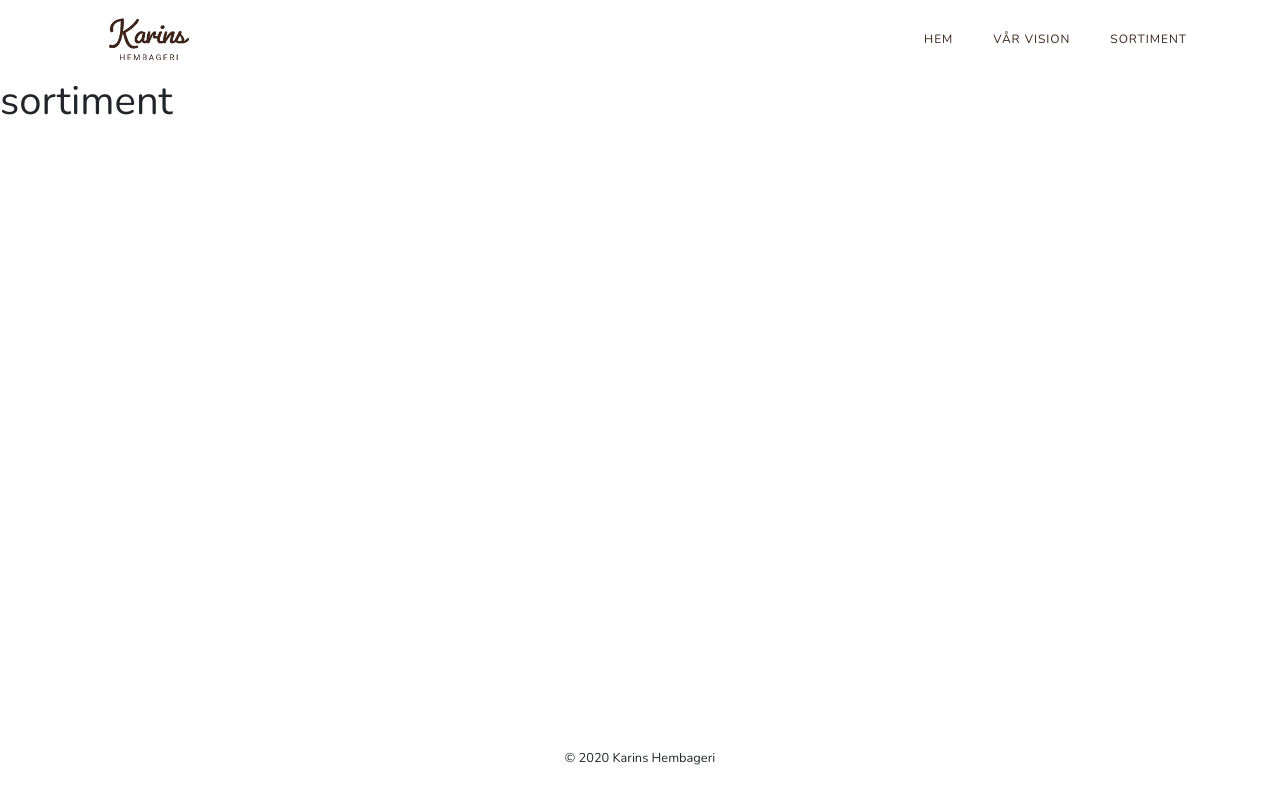
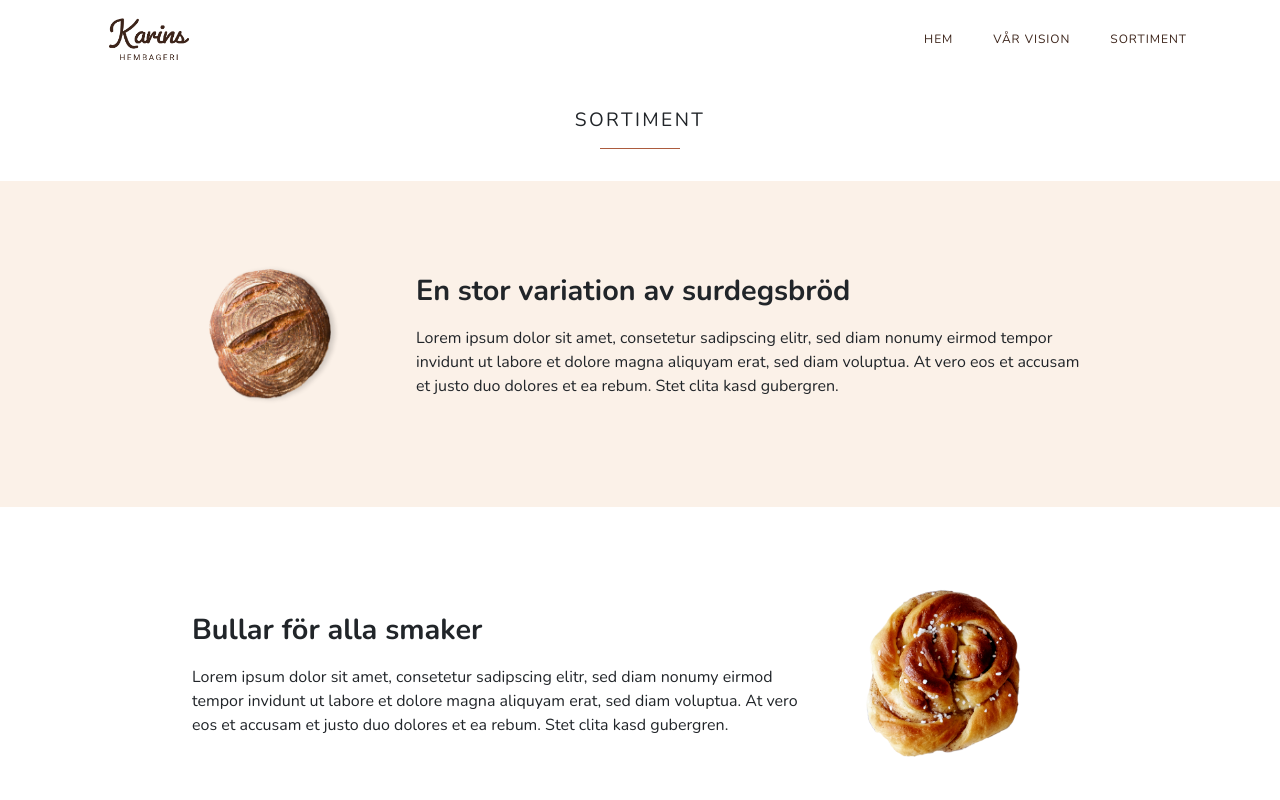
Before and after one commit to MrjonasN/Angular-JS-assignment-1, a plain HTML site: page Karins-hembageri/index.html at #!/collection in a window 1280 px wide. Shown: the top 800 px of the page. Drawn offline with nearby package versions, Linux system fonts and the light colour scheme; some packages are replaced by stand-ins of ours.

Commit message:
uppgift-1

```diff
--- a/Karins-hembageri/app.js
+++ b/Karins-hembageri/app.js
@@ -13,28 +13,33 @@ angular.module("bageriApp", ["ngRoute"])
             .when('/collection', {
                 templateUrl: 'views/collection.html',
                 controller: 'collectionController'
-            })
+            });
     })
 
     .controller('homeController', function ($scope) {
         $scope.logo = 'img/logo-header.png',
         $scope.title = 'nybakat bröd',
         $scope.text = 'Vi bakar för en hållbar framtid',
-        $scope.buttonText = 'sortiment'
+        $scope.buttonText = 'sortiment';
     })
 
     .controller('visionController', function($scope) {
+        $scope.headline = 'Vår vision',
         $scope.title = '100% surdegsbröd gjort på kärlek och respekt för råvaran',
         $scope.text = 'Lorem ipsum dolor sit amet, consetetur sadipscing elitr, sed diam nonumy eirmod tempor invidunt ut laboreet dolore magna aliquyam erat, sed diam voluptua. At vero eos et accusam et justo duo dolores et earebum. Stet clita kasd gubergren.'
+        $scope.buttonText = 'sortiment',
         $scope.imgLeft = 'img/wheat.png',
-        $scope.imgRight = 'img/sliced_bread.png'
+        $scope.imgRight = 'img/sliced_bread.png';
     })
 
     .controller('collectionController', function($scope) {
-
+        $scope.headline = 'Sortiment';
+        $scope.products = [
+            { image: 'img/surdegsbröd_s.png', title: 'En stor variation av surdegsbröd', text: 'Lorem ipsum dolor sit amet, consetetur sadipscing elitr, sed diam nonumy eirmod tempor invidunt ut labore et dolore magna aliquyam erat, sed diam voluptua. At vero eos et accusam et justo duo dolores et ea rebum. Stet clita kasd gubergren.' },
+            { image: 'img/bulle_s.png', title: 'Bullar för alla smaker', text: 'Lorem ipsum dolor sit amet, consetetur sadipscing elitr, sed diam nonumy eirmod tempor invidunt ut labore et dolore magna aliquyam erat, sed diam voluptua. At vero eos et accusam et justo duo dolores et ea rebum. Stet clita kasd gubergren.' },
+            { image: 'img/croissant_s.png', title: 'Frasiga croissanter', text: 'Lorem ipsum dolor sit amet, consetetur sadipscing elitr, sed diam nonumy eirmod tempor invidunt ut labore et dolore magna aliquyam erat, sed diam voluptua. At vero eos et accusam et justo duo dolores et ea rebum. Stet clita kasd gubergren.' },
+        ]
     })
-
-
 
     .directive('appheader', function () {
         return {
--- a/Karins-hembageri/style.css
+++ b/Karins-hembageri/style.css
@@ -12,7 +12,7 @@ h2 {
 }
 
 .headline {
-    margin: 7rem 0;
+    margin: 2rem 0;
     text-transform: uppercase;
     font-size: 1.2rem;
     letter-spacing: 0.15rem;
@@ -135,21 +135,6 @@ header h2 {
 }
 /* EN HEADER */
 
-/* FOOTER */
-footer {
-    /* background-color: #3c241a; */
-    background-color: #fff;
-    /* color: #000; */
-    padding: 2rem 0;
-    font-size: 0.8rem;
-    text-align: center;
-    position: fixed;
-    left: 0;
-    bottom: 0;
-    width: 100%;
-}
-/* END FOOTER */
-
 /* VISION SECTION */
 .vision {
     display: flex;
@@ -159,7 +144,7 @@ footer {
     display: none;
 }
 
-.vision button {
+.vision .btn {
     margin-top: 2.5rem;
 }
 
@@ -195,3 +180,70 @@ footer {
         margin-right: 5rem;
     }
 }
+
+/* COLLECTION SECTION */
+.collection-bg-a {
+    background-color: #FBF1E8;
+
+}
+
+.collection-bg-b {
+    background-color: #fff;
+}
+
+.collection {
+    display: flex;
+    flex-direction: column;
+    padding: 4rem 0;
+}
+
+.collection img {
+    width: 11rem;
+    margin-bottom: 1rem;
+}
+
+.collection h2 {
+    font-size: 1.8rem;
+}
+
+@media(min-width: 992px) {
+
+    #collection .container {
+        width: 70%;
+    }
+
+    .collection {
+        flex-direction: row;
+        align-items: center;
+        padding: 5rem 0;
+    }
+
+    .collection-bg-b .collection .collection-img {
+        order: 2;
+    }
+    .collection-bg-b .collection .collection-text {
+        order: 1;
+        margin-right: 4rem;
+    }
+
+    .collection img {
+        width: 10rem;
+        margin-right: 4rem;
+    }
+
+    .collection h2,
+    .collection p {
+    text-align: left;
+    }
+
+}
+
+/* FOOTER */
+footer {
+    background-color: #fff;
+    padding: 2rem 0;
+    font-size: 0.8rem;
+    text-align: center;
+    width: 100%;
+}
+/* END FOOTER */
--- a/Karins-hembageri/views/collection.html
+++ b/Karins-hembageri/views/collection.html
@@ -1 +1,16 @@
-<h1>sortiment</h1>
+<h3 class="headline">{{ headline }}
+    <hr>
+</h3>
+<section class="text-center" id="collection">
+    <div ng-repeat="item in products" ng-class-even="'collection-bg-b'" ng-class-odd="'collection-bg-a'">
+        <div class="container collection">
+            <div class="collection-img">
+                <img ng-src="{{ item.image }}" alt="">
+            </div>
+            <div class="collection-text">
+                <h2>{{ item.title }}</h2>
+                <p>{{ item.text }}</p>
+            </div>
+        </div>
+    </div>
+</section>
```
Also changed, not shown: Karins-hembageri/views/home.html (+1 -2 lines), Karins-hembageri/views/vision.html (+4 -2 lines), Karins-hembageri/img/bulle_s.png (added), Karins-hembageri/img/croissant_s.png (added), Karins-hembageri/img/surdegsbröd_s.png (added).
